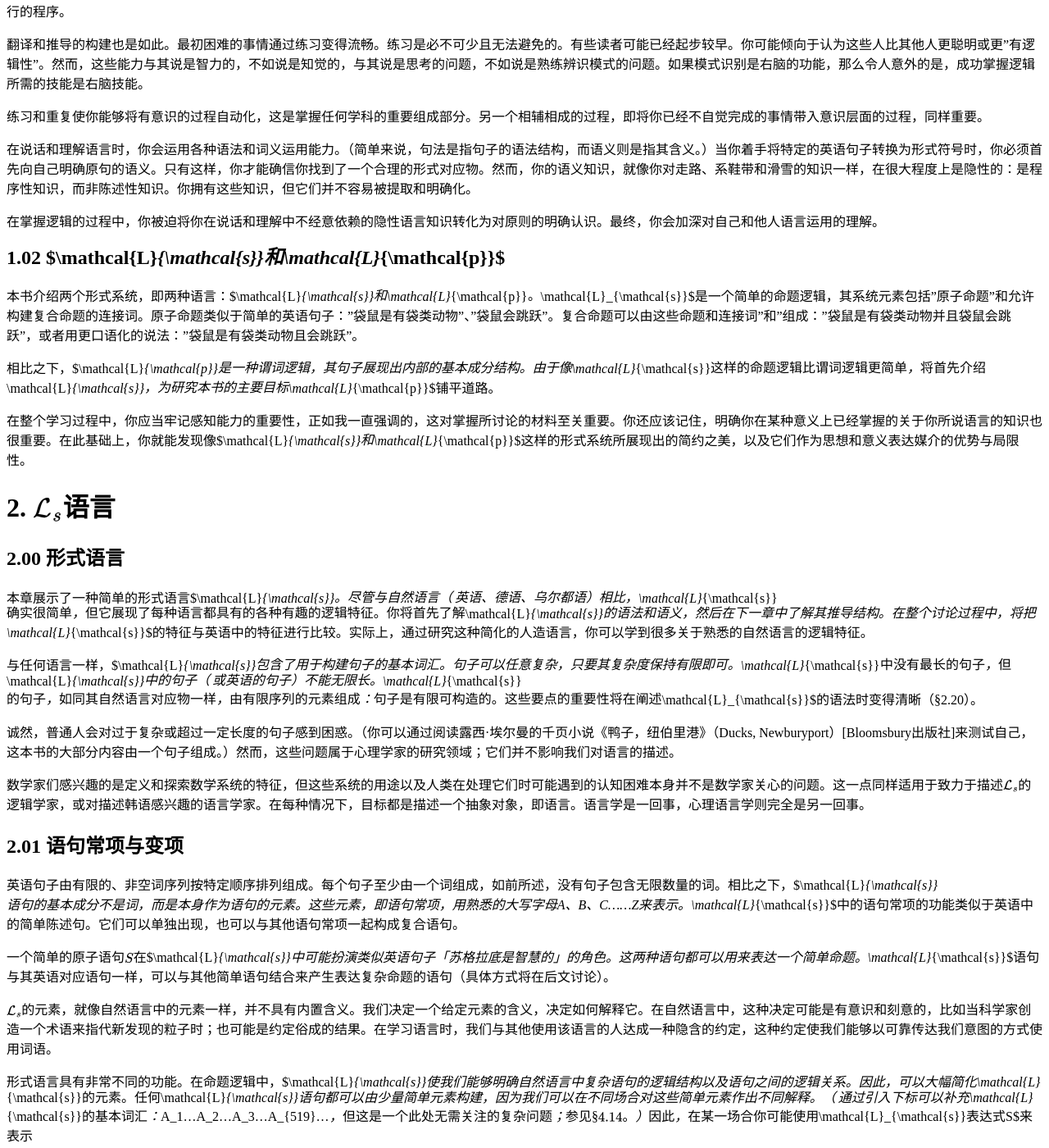
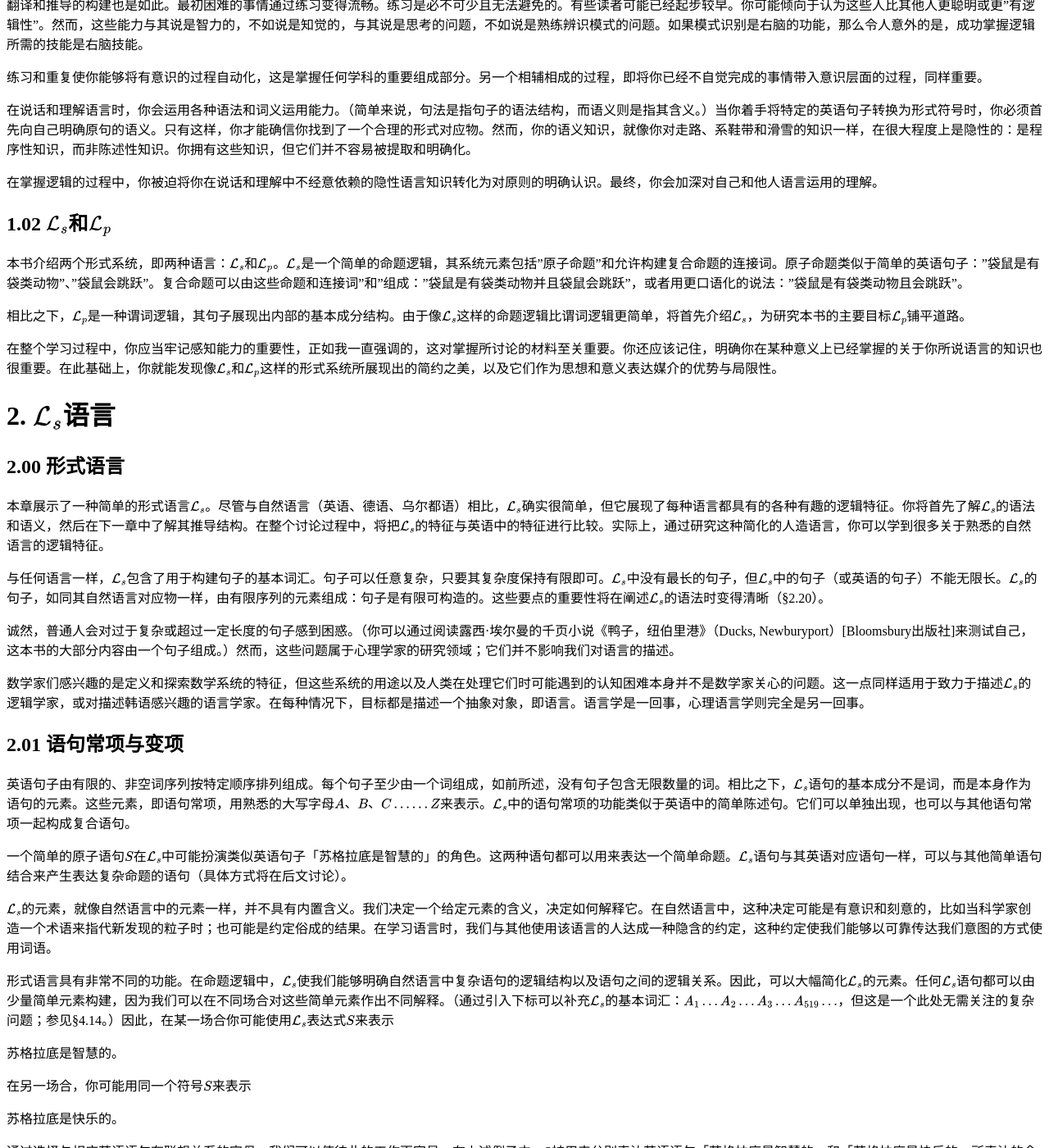
Before and after one commit to shinlw/test, a Jekyll site: the page built from index.md, in a window 1280 px wide and 1400 px high, scrolled down 4979 px. Shown: the whole window at 82% size. Built offline with Jekyll 4.4.1, drawn with Linux system fonts in a browser that asks for light colours; our own code applies the rules of GitHub Pages for plain Markdown files; some of the changed text lies outside the part shown.

```diff
--- a/index.md
+++ b/index.md
@@ -31,13 +31,13 @@
 
 第二章中关于条件句的讨论就是一个例子。学生们经常留下这样的印象：逻辑学家使用的条件句的真值条件与我们在日常用语中使用的条件句存在显著差异。但仔细观察就会发现，逻辑学家的条件句在捕捉日常条件句的逻辑核心方面表现得相当准确。
 
-本书首先阐述$\mathcal{L}_{\mathcal{s}}$（命题逻辑），然后介绍$\mathcal{L}_{\mathcal{p}}$（谓词逻辑）。这两种逻辑系统都是自然演绎系统，旨在模拟日常演绎推理。本书与许多入门教材的不同之处在于，它包含了$\mathcal{L}_{\mathcal{s}}$和$\mathcal{L}_{\mathcal{p}}$的语法和语义说明，以及关于可靠性和完备性的讨论。有些教师可能倾向于省略这些内容，但学生们通常会觉得这些内容很有趣，至少在概述层面上是这样。
+本书首先阐述$\mathcal{L}\_{\mathcal{s}}$（命题逻辑），然后介绍$\mathcal{L}\_{\mathcal{p}}$（谓词逻辑）。这两种逻辑系统都是自然演绎系统，旨在模拟日常演绎推理。本书与许多入门教材的不同之处在于，它包含了$\mathcal{L}\_{\mathcal{s}}$和$\mathcal{L}\_{\mathcal{p}}$的语法和语义说明，以及关于可靠性和完备性的讨论。有些教师可能倾向于省略这些内容，但学生们通常会觉得这些内容很有趣，至少在概述层面上是这样。
 
-除了大量的修改之外，我在这一版中还加入了关于前束范式（Prenex Normal Form）的章节，这是另一个学生们觉得有趣且实用的主题。与可靠性和完备性的内容一样，这部分内容也可以省略，而不会影响一阶逻辑基本要素的讲解：即将自然语言转换成$\mathcal{L}_{\mathcal{s}}$和$\mathcal{L}_{\mathcal{p}}$，以及在两种系统中进行推导。
+除了大量的修改之外，我在这一版中还加入了关于前束范式（Prenex Normal Form）的章节，这是另一个学生们觉得有趣且实用的主题。与可靠性和完备性的内容一样，这部分内容也可以省略，而不会影响一阶逻辑基本要素的讲解：即将自然语言转换成$\mathcal{L}\_{\mathcal{s}}$和$\mathcal{L}\_{\mathcal{p}}$，以及在两种系统中进行推导。
 
 在整个过程中，我一直试图保持这样一个理念：一阶逻辑能够揭示我们日常用语和思维方式的本质。虽然逻辑在许多形式化领域都有重要应用，但我选择强调逻辑与自然语言之间的联系。这种讲解方式特别容易引起初学者的共鸣。
 
-了解我对哲学依赖可能世界理论的反感的读者，可能会对我用可能世界来解释$\mathcal{L}_{\mathcal{s}}$和$\mathcal{L}_{\mathcal{p}}$的语义特征感到惊讶。我这样做有两个原因。首先，对许多学生来说，谈论平行宇宙能够激发他们的想象力，因为这类想法对他们来说完全自然。其次，继续深造哲学的学生不可避免地会遇到大量关于可能世界的引用。在一个相对温和的环境中接触这些术语对这些学生是有益的。
+了解我对哲学依赖可能世界理论的反感的读者，可能会对我用可能世界来解释$\mathcal{L}\_{\mathcal{s}}$和$\mathcal{L}\_{\mathcal{p}}$的语义特征感到惊讶。我这样做有两个原因。首先，对许多学生来说，谈论平行宇宙能够激发他们的想象力，因为这类想法对他们来说完全自然。其次，继续深造哲学的学生不可避免地会遇到大量关于可能世界的引用。在一个相对温和的环境中接触这些术语对这些学生是有益的。
 
 这本书的新版本得益于数百名学习原版的学生提出的问题和建议，也得益于本科生和研究生助教们的帮助，他们在将教材内容传授给本科生方面发挥了极其重要的作用。我从未失去过教授这门学科的热情。我希望这种热情能够通过这本书传达出来。
 
@@ -49,7 +49,7 @@
 
 逻辑学实验室传统上每周两个晚上开放两小时，具有两个功能。首先，它为学生提供参加测验的场所。其次，它作为辅导咨询点。学生可以来这里，根据自己的需要在参加当周测验前获得课程辅导，然后离开。（由于学生在一周内的不同时间参加测验，我不会在批改后立即发还测验卷，但学生可以随后在逻辑实验室查看他们的作业）这种测验机制可以防止学生落后，并帮助他们了解自己已经掌握和尚未掌握的内容。
 
-除了学期内的十二次测验外，我还安排两次课堂考试和一次累积性期末考试。第一次考试涉及命题逻辑（sentential logic，$\mathcal{L}_{\mathcal{s}}$），这部分内容在第二章和第三章中讲授。第二次考试涉及第四章和第五章的谓词逻辑（predicate logic，$\mathcal{L}_{\mathcal{p}}$）内容。期末考试包括命题逻辑和谓词逻辑，以及在学期最后三节课中介绍的不确定性推理（和"热手现象"）的内容。
+除了学期内的十二次测验外，我还安排两次课堂考试和一次累积性期末考试。第一次考试涉及命题逻辑（sentential logic，$\mathcal{L}\_{\mathcal{s}}$），这部分内容在第二章和第三章中讲授。第二次考试涉及第四章和第五章的谓词逻辑（predicate logic，$\mathcal{L}\_{\mathcal{p}}$）内容。期末考试包括命题逻辑和谓词逻辑，以及在学期最后三节课中介绍的不确定性推理（和"热手现象"）的内容。
 
 并非所有使用这本书教授本科生逻辑的人都会想按我的方式来做。然而，这本书的编写是自成体系的，完全不依赖于逻辑学实验室模式。事实上，我相信即使是逻辑初学者，仅凭这本书也能掌握形式逻辑。这正是我写作本书的目标所在。
 
@@ -153,35 +153,35 @@
 
 在掌握逻辑的过程中，你被迫将你在说话和理解中不经意依赖的隐性语言知识转化为对原则的明确认识。最终，你会加深对自己和他人语言运用的理解。
 
-## 1.02 $\mathcal{L}_{\mathcal{s}}$和$\mathcal{L}_{\mathcal{p}}$
+## 1.02 $\mathcal{L}\_{\mathcal{s}}$和$\mathcal{L}\_{\mathcal{p}}$
 
-本书介绍两个形式系统，即两种语言：$\mathcal{L}_{\mathcal{s}}$和$\mathcal{L}_{\mathcal{p}}$。$\mathcal{L}_{\mathcal{s}}$是一个简单的命题逻辑，其系统元素包括"原子命题"和允许构建复合命题的连接词。原子命题类似于简单的英语句子："袋鼠是有袋类动物"、"袋鼠会跳跃"。复合命题可以由这些命题和连接词"和"组成："袋鼠是有袋类动物并且袋鼠会跳跃"，或者用更口语化的说法："袋鼠是有袋类动物且会跳跃"。
+本书介绍两个形式系统，即两种语言：$\mathcal{L}\_{\mathcal{s}}$和$\mathcal{L}\_{\mathcal{p}}$。$\mathcal{L}\_{\mathcal{s}}$是一个简单的命题逻辑，其系统元素包括"原子命题"和允许构建复合命题的连接词。原子命题类似于简单的英语句子："袋鼠是有袋类动物"、"袋鼠会跳跃"。复合命题可以由这些命题和连接词"和"组成："袋鼠是有袋类动物并且袋鼠会跳跃"，或者用更口语化的说法："袋鼠是有袋类动物且会跳跃"。
 
-相比之下，$\mathcal{L}_{\mathcal{p}}$是一种谓词逻辑，其句子展现出内部的基本成分结构。由于像$\mathcal{L}_{\mathcal{s}}$这样的命题逻辑比谓词逻辑更简单，将首先介绍$\mathcal{L}_{\mathcal{s}}$，为研究本书的主要目标$\mathcal{L}_{\mathcal{p}}$铺平道路。
+相比之下，$\mathcal{L}\_{\mathcal{p}}$是一种谓词逻辑，其句子展现出内部的基本成分结构。由于像$\mathcal{L}\_{\mathcal{s}}$这样的命题逻辑比谓词逻辑更简单，将首先介绍$\mathcal{L}\_{\mathcal{s}}$，为研究本书的主要目标$\mathcal{L}\_{\mathcal{p}}$铺平道路。
 
-在整个学习过程中，你应当牢记感知能力的重要性，正如我一直强调的，这对掌握所讨论的材料至关重要。你还应该记住，明确你在某种意义上已经掌握的关于你所说语言的知识也很重要。在此基础上，你就能发现像$\mathcal{L}_{\mathcal{s}}$和$\mathcal{L}_{\mathcal{p}}$这样的形式系统所展现出的简约之美，以及它们作为思想和意义表达媒介的优势与局限性。
+在整个学习过程中，你应当牢记感知能力的重要性，正如我一直强调的，这对掌握所讨论的材料至关重要。你还应该记住，明确你在某种意义上已经掌握的关于你所说语言的知识也很重要。在此基础上，你就能发现像$\mathcal{L}\_{\mathcal{s}}$和$\mathcal{L}\_{\mathcal{p}}$这样的形式系统所展现出的简约之美，以及它们作为思想和意义表达媒介的优势与局限性。
 
-# 2. $\mathcal{L}_{\mathcal{s}}$语言
+# 2. $\mathcal{L}\_{\mathcal{s}}$语言
 
 ## 2.00 形式语言
 
-本章展示了一种简单的形式语言$\mathcal{L}_{\mathcal{s}}$。尽管与自然语言（英语、德语、乌尔都语）相比，$\mathcal{L}_{\mathcal{s}}$确实很简单，但它展现了每种语言都具有的各种有趣的逻辑特征。你将首先了解$\mathcal{L}_{\mathcal{s}}$的语法和语义，然后在下一章中了解其推导结构。在整个讨论过程中，将把$\mathcal{L}_{\mathcal{s}}$的特征与英语中的特征进行比较。实际上，通过研究这种简化的人造语言，你可以学到很多关于熟悉的自然语言的逻辑特征。
+本章展示了一种简单的形式语言$\mathcal{L}\_{\mathcal{s}}$。尽管与自然语言（英语、德语、乌尔都语）相比，$\mathcal{L}\_{\mathcal{s}}$确实很简单，但它展现了每种语言都具有的各种有趣的逻辑特征。你将首先了解$\mathcal{L}\_{\mathcal{s}}$的语法和语义，然后在下一章中了解其推导结构。在整个讨论过程中，将把$\mathcal{L}\_{\mathcal{s}}$的特征与英语中的特征进行比较。实际上，通过研究这种简化的人造语言，你可以学到很多关于熟悉的自然语言的逻辑特征。
 
-与任何语言一样，$\mathcal{L}_{\mathcal{s}}$包含了用于构建句子的基本词汇。句子可以任意复杂，只要其复杂度保持有限即可。$\mathcal{L}_{\mathcal{s}}$中没有最长的句子，但$\mathcal{L}_{\mathcal{s}}$中的句子（或英语的句子）不能无限长。$\mathcal{L}_{\mathcal{s}}$的句子，如同其自然语言对应物一样，由有限序列的元素组成：句子是有限可构造的。这些要点的重要性将在阐述$\mathcal{L}_{\mathcal{s}}$的语法时变得清晰（§2.20）。
+与任何语言一样，$\mathcal{L}\_{\mathcal{s}}$包含了用于构建句子的基本词汇。句子可以任意复杂，只要其复杂度保持有限即可。$\mathcal{L}\_{\mathcal{s}}$中没有最长的句子，但$\mathcal{L}\_{\mathcal{s}}$中的句子（或英语的句子）不能无限长。$\mathcal{L}\_{\mathcal{s}}$的句子，如同其自然语言对应物一样，由有限序列的元素组成：句子是有限可构造的。这些要点的重要性将在阐述$\mathcal{L}\_{\mathcal{s}}$的语法时变得清晰（§2.20）。
 
 诚然，普通人会对过于复杂或超过一定长度的句子感到困惑。（你可以通过阅读露西·埃尔曼的千页小说《鸭子，纽伯里港》（Ducks, Newburyport）[Bloomsbury出版社]来测试自己，这本书的大部分内容由一个句子组成。）然而，这些问题属于心理学家的研究领域；它们并不影响我们对语言的描述。
 
-数学家们感兴趣的是定义和探索数学系统的特征，但这些系统的用途以及人类在处理它们时可能遇到的认知困难本身并不是数学家关心的问题。这一点同样适用于致力于描述$\mathcal{L}_{\mathcal{s}}$的逻辑学家，或对描述韩语感兴趣的语言学家。在每种情况下，目标都是描述一个抽象对象，即语言。语言学是一回事，心理语言学则完全是另一回事。
+数学家们感兴趣的是定义和探索数学系统的特征，但这些系统的用途以及人类在处理它们时可能遇到的认知困难本身并不是数学家关心的问题。这一点同样适用于致力于描述$\mathcal{L}\_{\mathcal{s}}$的逻辑学家，或对描述韩语感兴趣的语言学家。在每种情况下，目标都是描述一个抽象对象，即语言。语言学是一回事，心理语言学则完全是另一回事。
 
 ## 2.01 语句常项与变项
 
-英语句子由有限的、非空词序列按特定顺序排列组成。每个句子至少由一个词组成，如前所述，没有句子包含无限数量的词。相比之下，$\mathcal{L}_{\mathcal{s}}$语句的基本成分不是词，而是本身作为语句的元素。这些元素，即语句常项，用熟悉的大写字母$A、B、C……Z$来表示。$\mathcal{L}_{\mathcal{s}}$中的语句常项的功能类似于英语中的简单陈述句。它们可以单独出现，也可以与其他语句常项一起构成复合语句。
+英语句子由有限的、非空词序列按特定顺序排列组成。每个句子至少由一个词组成，如前所述，没有句子包含无限数量的词。相比之下，$\mathcal{L}\_{\mathcal{s}}$语句的基本成分不是词，而是本身作为语句的元素。这些元素，即语句常项，用熟悉的大写字母$A、B、C……Z$来表示。$\mathcal{L}\_{\mathcal{s}}$中的语句常项的功能类似于英语中的简单陈述句。它们可以单独出现，也可以与其他语句常项一起构成复合语句。
 
-一个简单的原子语句$S$在$\mathcal{L}_{\mathcal{s}}$中可能扮演类似英语句子「苏格拉底是智慧的」的角色。这两种语句都可以用来表达一个简单命题。$\mathcal{L}_{\mathcal{s}}$语句与其英语对应语句一样，可以与其他简单语句结合来产生表达复杂命题的语句（具体方式将在后文讨论）。
+一个简单的原子语句$S$在$\mathcal{L}\_{\mathcal{s}}$中可能扮演类似英语句子「苏格拉底是智慧的」的角色。这两种语句都可以用来表达一个简单命题。$\mathcal{L}\_{\mathcal{s}}$语句与其英语对应语句一样，可以与其他简单语句结合来产生表达复杂命题的语句（具体方式将在后文讨论）。
 
-$\mathcal{L}_{\mathcal{s}}$的元素，就像自然语言中的元素一样，并不具有内置含义。我们决定一个给定元素的含义，决定如何解释它。在自然语言中，这种决定可能是有意识和刻意的，比如当科学家创造一个术语来指代新发现的粒子时；也可能是约定俗成的结果。在学习语言时，我们与其他使用该语言的人达成一种隐含的约定，这种约定使我们能够以可靠传达我们意图的方式使用词语。
+$\mathcal{L}\_{\mathcal{s}}$的元素，就像自然语言中的元素一样，并不具有内置含义。我们决定一个给定元素的含义，决定如何解释它。在自然语言中，这种决定可能是有意识和刻意的，比如当科学家创造一个术语来指代新发现的粒子时；也可能是约定俗成的结果。在学习语言时，我们与其他使用该语言的人达成一种隐含的约定，这种约定使我们能够以可靠传达我们意图的方式使用词语。
 
-形式语言具有非常不同的功能。在命题逻辑中，$\mathcal{L}_{\mathcal{s}}$使我们能够明确自然语言中复杂语句的逻辑结构以及语句之间的逻辑关系。因此，可以大幅简化$\mathcal{L}_{\mathcal{s}}$的元素。任何$\mathcal{L}_{\mathcal{s}}$语句都可以由少量简单元素构建，因为我们可以在不同场合对这些简单元素作出不同解释。（通过引入下标可以补充$\mathcal{L}_{\mathcal{s}}$的基本词汇：$A_1…A_2…A_3…A_{519}…$，但这是一个此处无需关注的复杂问题；参见§4.14。）因此，在某一场合你可能使用$\mathcal{L}_{\mathcal{s}}$表达式$S$来表示
+形式语言具有非常不同的功能。在命题逻辑中，$\mathcal{L}\_{\mathcal{s}}$使我们能够明确自然语言中复杂语句的逻辑结构以及语句之间的逻辑关系。因此，可以大幅简化$\mathcal{L}\_{\mathcal{s}}$的元素。任何$\mathcal{L}\_{\mathcal{s}}$语句都可以由少量简单元素构建，因为我们可以在不同场合对这些简单元素作出不同解释。（通过引入下标可以补充$\mathcal{L}\_{\mathcal{s}}$的基本词汇：$A\_1…A\_2…A\_3…A\_{519}…$，但这是一个此处无需关注的复杂问题；参见§4.14。）因此，在某一场合你可能使用$\mathcal{L}\_{\mathcal{s}}$表达式$S$来表示
 
 苏格拉底是智慧的。
 
@@ -191,17 +191,17 @@ $\mathcal{L}_{\mathcal{s}}$的元素，就像自然语言中的元素一样，
 
 通过选择与相应英语语句有联想关系的字母，我们可以使彼此的工作更容易。在上述例子中，S被用来分别表达英语语句「苏格拉底是智慧的」和「苏格拉底是快乐的」所表达的命题。我们也可以用W和H，或者用R和L。字母的选择不是由逻辑约束，而是由常识约束：以便于你记忆和他人理解的方式翻译语句。然而，你不能在同一个复合语句中使用同一个字母来代表两个不同的语句。
 
-假设你要在$\mathcal{L}_{\mathcal{s}}$中表示相当于英语语句
+假设你要在$\mathcal{L}\_{\mathcal{s}}$中表示相当于英语语句
 
 苏格拉底是智慧的且苏格拉底是快乐的。
 
 你不能用一个$S$来表示两个简单构成语句——「苏格拉底是智慧的」和「苏格拉底是快乐的」。相反，你必须使用不同的字母，例如$W$和$H$。
 
-有时我们需要以一般方式谈论$\mathcal{L}_{\mathcal{s}}$中的语句。例如，我们可能想讨论语句的类型或语句结构，而不局限于特定语句。面对类似需求时，数学家会求助于变项。例如，在解释乘法运算时，我可以给出以下描述：
+有时我们需要以一般方式谈论$\mathcal{L}\_{\mathcal{s}}$中的语句。例如，我们可能想讨论语句的类型或语句结构，而不局限于特定语句。面对类似需求时，数学家会求助于变项。例如，在解释乘法运算时，我可以给出以下描述：
 
 如果$x$和$y$是整数，它们的乘积等于$y$个$x$相加。
 
-在这里，$x$和$y$作为变量可以代表任意数字。在讨论$\mathcal{L}_{\mathcal{s}}$时，我们使用句子变量来表示任意的$\mathcal{L}_{\mathcal{s}}$句子。句子变量由小写字母$p、q、r、s、t$组成。例如，句子变量p可以用来代表你选择的任何$\mathcal{L}_{\mathcal{s}}$句子。引入变量不仅仅是为了方便。没有它们，就无法以适当的普遍方式描述$\mathcal{L}_{\mathcal{s}}$及其特征。但是，变量不能被误认为是句子。正如x和y不是数字一样，p和q也不是$\mathcal{L}_{\mathcal{s}}$的句子。也就是说，$\mathcal{L}_{\mathcal{s}}$中的句子只包含大写字母。
+在这里，$x$和$y$作为变量可以代表任意数字。在讨论$\mathcal{L}\_{\mathcal{s}}$时，我们使用句子变量来表示任意的$\mathcal{L}\_{\mathcal{s}}$句子。句子变量由小写字母$p、q、r、s、t$组成。例如，句子变量p可以用来代表你选择的任何$\mathcal{L}\_{\mathcal{s}}$句子。引入变量不仅仅是为了方便。没有它们，就无法以适当的普遍方式描述$\mathcal{L}\_{\mathcal{s}}$及其特征。但是，变量不能被误认为是句子。正如x和y不是数字一样，p和q也不是$\mathcal{L}\_{\mathcal{s}}$的句子。也就是说，$\mathcal{L}\_{\mathcal{s}}$中的句子只包含大写字母。
 
 **【句子与命题】**
 
@@ -211,7 +211,7 @@ $\mathcal{L}_{\mathcal{s}}$的元素，就像自然语言中的元素一样，
 
 尽管在讨论语言时引用命题概念确实很方便——例如，你可以说当两种语言中的句子都用来表达同一个命题时，一种语言中的句子可以翻译成另一种语言中的句子——但你应该记住，哲学家们对于命题是什么，甚至是否存在这样的实体，尚未达成共识。
 
-练习2.01 请将以下英语句子翻译成$\mathcal{L}_{\mathcal{s}}$符号：
+练习2.01 请将以下英语句子翻译成$\mathcal{L}\_{\mathcal{s}}$符号：
 
 1. 苏格拉底勇敢。
 2. 苏格拉底爱赞西佩。
@@ -235,11 +235,11 @@ $\mathcal{L}_{\mathcal{s}}$的元素，就像自然语言中的元素一样，
 
 在第一个例子中，"苏格拉底很智慧"这个句子被转换成定语从句"这个智慧的人"，并嵌入到"苏格拉底很快乐"这个句子中。在第二个例子中，两个句子中重复出现的成分被省略了。这些及其他类似的语言现象在自然语言中都很常见。
 
-在使用英语的过程中，人们会将简单句组合成更大、信息量更丰富的句子。这一点对$\mathcal{L}_{\mathcal{s}}$也同样适用。但是，两者之间存在重要差异。首先，如上述例子所示，由简单英语句子构建的英语句子通常包含对原始简单句子的修改。一个句子与另一个句子结合时，可能会被转换成从句，或者重复的成分会被省略。而在$\mathcal{L}_{\mathcal{s}}$中，简单句子保持其独立性。这是形式语言（如$\mathcal{L}_{\mathcal{s}}$）能够揭示自然语言中隐含或潜在的逻辑结构的原因之一。
+在使用英语的过程中，人们会将简单句组合成更大、信息量更丰富的句子。这一点对$\mathcal{L}\_{\mathcal{s}}$也同样适用。但是，两者之间存在重要差异。首先，如上述例子所示，由简单英语句子构建的英语句子通常包含对原始简单句子的修改。一个句子与另一个句子结合时，可能会被转换成从句，或者重复的成分会被省略。而在$\mathcal{L}\_{\mathcal{s}}$中，简单句子保持其独立性。这是形式语言（如$\mathcal{L}\_{\mathcal{s}}$）能够揭示自然语言中隐含或潜在的逻辑结构的原因之一。
 
-$\mathcal{L}_{\mathcal{s}}$和英语之间的第二个差异在于，$\mathcal{L}_{\mathcal{s}}$中允许句子组合的机制比自然语言典型的组合机制更为受限。在本章中，你将了解到五种真值函数句子连接词（英文也称为逻辑连接词、逻辑常量或逻辑算子）。这些连接词用于将简单的$\mathcal{L}_{\mathcal{s}}$句子连接在一起，形成更复杂的句子。与自然语言中的对应词不同，而真值函数连接词不会影响它们所连接的句子的结构。复杂的$\mathcal{L}_{\mathcal{s}}$句子显然是由简单$\mathcal{L}_{\mathcal{s}}$句子构成的复合体。
+$\mathcal{L}\_{\mathcal{s}}$和英语之间的第二个差异在于，$\mathcal{L}\_{\mathcal{s}}$中允许句子组合的机制比自然语言典型的组合机制更为受限。在本章中，你将了解到五种真值函数句子连接词（英文也称为逻辑连接词、逻辑常量或逻辑算子）。这些连接词用于将简单的$\mathcal{L}\_{\mathcal{s}}$句子连接在一起，形成更复杂的句子。与自然语言中的对应词不同，而真值函数连接词不会影响它们所连接的句子的结构。复杂的$\mathcal{L}\_{\mathcal{s}}$句子显然是由简单$\mathcal{L}\_{\mathcal{s}}$句子构成的复合体。
 
-反映了$\mathcal{L}_{\mathcal{s}}$语言的这一特征，简单的$\mathcal{L}_{\mathcal{s}}$句子被称为原子句（基本句），并与分子句（复合句）相区别。自然界中的分子是由原子作为部分构成的；在构成分子时，原子保持其原有特性。同样地，$\mathcal{L}_{\mathcal{s}}$中的分子句是由保持其句子特性的原子构成的。不难发现，自然语言在这方面存在着重要的差异。在构建复杂句子时，我们通常会改变其简单组成部分的结构，以致难以辨认。英语的这一特征是我们每个人都经常不假思索地使用的，这在把英语译成$\mathcal{L}_{\mathcal{s}}$时可能会带来困难。因此，在构建翻译时，为找到与某个英语句子相对应的$\mathcal{L}_{\mathcal{s}}$句子，你往往需要恢复那些已经变得不明显的信息。
+反映了$\mathcal{L}\_{\mathcal{s}}$语言的这一特征，简单的$\mathcal{L}\_{\mathcal{s}}$句子被称为原子句（基本句），并与分子句（复合句）相区别。自然界中的分子是由原子作为部分构成的；在构成分子时，原子保持其原有特性。同样地，$\mathcal{L}\_{\mathcal{s}}$中的分子句是由保持其句子特性的原子构成的。不难发现，自然语言在这方面存在着重要的差异。在构建复杂句子时，我们通常会改变其简单组成部分的结构，以致难以辨认。英语的这一特征是我们每个人都经常不假思索地使用的，这在把英语译成$\mathcal{L}\_{\mathcal{s}}$时可能会带来困难。因此，在构建翻译时，为找到与某个英语句子相对应的$\mathcal{L}\_{\mathcal{s}}$句子，你往往需要恢复那些已经变得不明显的信息。
 
 ## 2.03 否定：¬
 符号¬在逻辑句子系统Ls中表示否定。通过在Ls句子前添加¬符号，你可以否定它。这与在中文句子前添加"并非"来否定句子的方式相似。假设你用Ls句子W来表示：
@@ -268,7 +268,7 @@ $\mathcal{L}_{\mathcal{s}}$和英语之间的第二个差异在于，$\mathcal{L
 
 **【真值函数联结词（Truth-Functional Connectives）】**
 
- $\mathcal{L}_{\mathcal{s}}$使用五种真值函数联结词：
+ $\mathcal{L}\_{\mathcal{s}}$使用五种真值函数联结词：
 
 | $\neg$  否定（并非...）                   |
 | :-------------------------------------------- |
```
